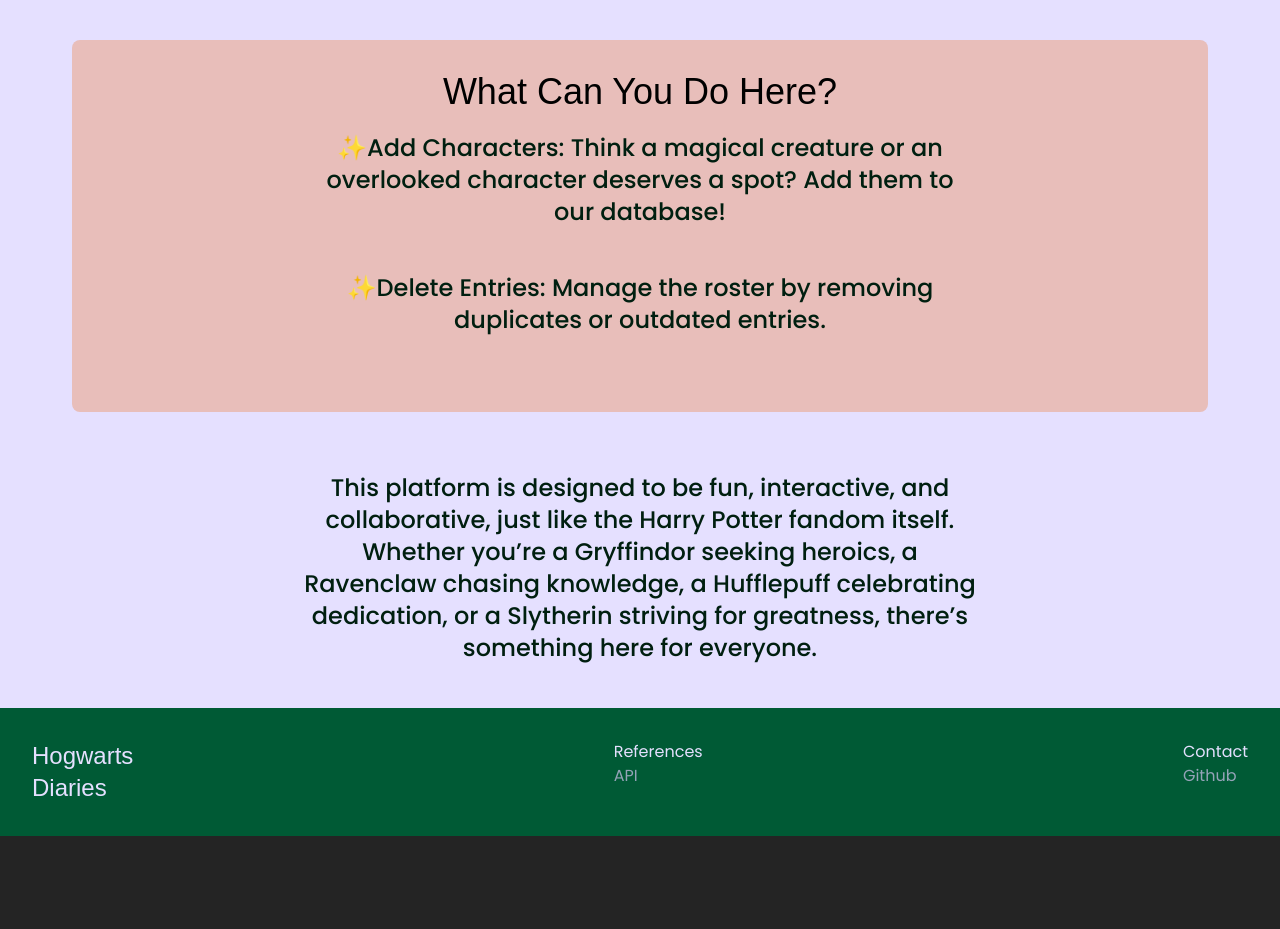
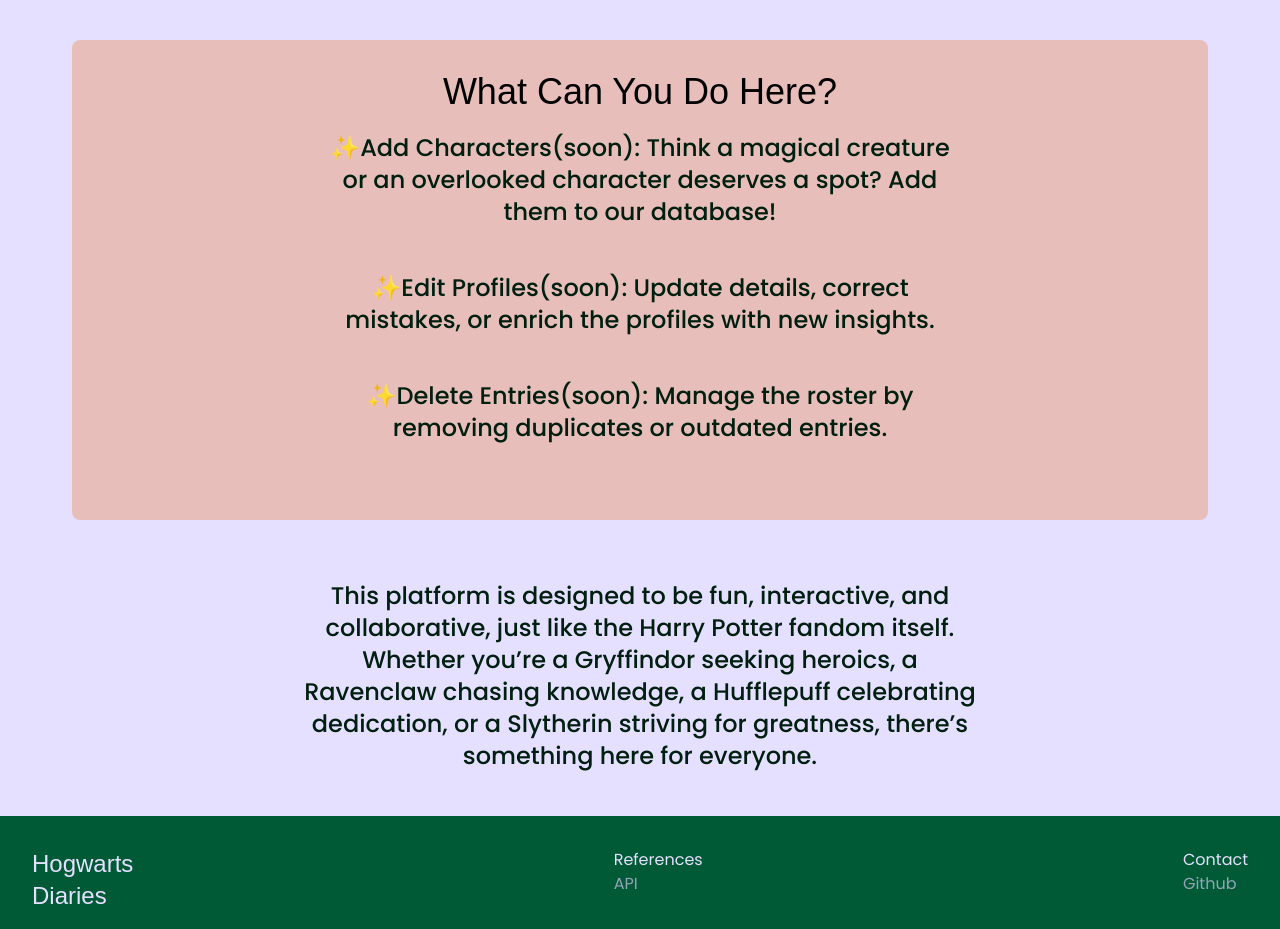
Before and after one commit to ngrwisnu/hogwarts-diaries, a React (Vite) app: page /about in a window 1280 px wide. Shown: the part 800-1729 px from the top of the page. Before the commit the page ends 1636 px from the top, so only its background shows below. Built offline with nearby package versions, Linux system fonts and the light colour scheme; a web font is replaced by a local one.

Commit message:
update ui

```diff
--- a/src/components/characters/CharacterCard.tsx
+++ b/src/components/characters/CharacterCard.tsx
@@ -13,9 +13,9 @@
         className="absolute inset-0 z-[9]"
       />
       <div className="relative h-1/2 rounded-t-lg">
-        <div className="absolute left-6 top-0 flex h-full w-1/3 -rotate-12 items-center justify-center bg-slate-200">
+        <div className="absolute left-6 top-0 flex h-full w-1/3 -rotate-12 items-center justify-center overflow-hidden bg-slate-200">
           {!image && <div>No Image</div>}
-          {image && <img src={image} alt={name} className="object-cover" />}
+          {image && <img src={image} alt={name} className="object-contain" />}
         </div>
         <svg
           className="absolute -top-[6px] left-[64px]"
--- a/src/components/characters/NewCharacterForm.tsx
+++ b/src/components/characters/NewCharacterForm.tsx
@@ -1,3 +1,5 @@
+"use client";
+
 import {
   Dialog,
   DialogContent,
@@ -18,6 +20,7 @@
   SelectValue,
 } from "../ui/select";
 import { useState } from "react";
+import { RequestCharacter } from "@/models/character";
 
 const NewCharacterForm = () => {
   const [open, setOpen] = useState(false);
@@ -28,15 +31,37 @@
   const [house, setHouse] = useState("");
 
   const handleSubmit = () => {
-    const data = {
+    const id = new Date().getTime().toString();
+
+    const data: RequestCharacter = {
+      id,
       name,
-      alternateNames,
+      alternate_names: alternateNames,
       gender,
       species,
       house,
+      dateOfBirth: "",
+      yearOfBirth: 0,
+      wizard: false,
+      ancestry: "",
+      eyeColour: "",
+      hairColour: "",
+      wand: {
+        wood: "",
+        core: "",
+        length: 0,
+      },
+      patronus: "",
+      hogwartsStudent: false,
+      hogwartsStaff: false,
+      actor: "",
+      alternate_actors: [],
+      alive: true,
+      image: "",
     };
 
     console.log(data);
+
     setOpen(false);
   };
 
--- a/src/models/character.ts
+++ b/src/models/character.ts
@@ -1,4 +1,30 @@
 export interface Response {
+  id: string;
+  name: string;
+  alternate_names: string[];
+  species: string;
+  gender: string;
+  house: string;
+  dateOfBirth: string;
+  yearOfBirth: number;
+  wizard: boolean;
+  ancestry: string;
+  eyeColour: string;
+  hairColour: string;
+  wand: {
+    wood: string;
+    core: string;
+    length: number;
+  };
+  patronus: string;
+  hogwartsStudent: boolean;
+  hogwartsStaff: boolean;
+  actor: string;
+  alternate_actors: string[] | [];
+  alive: boolean;
+  image: string;
+}
+export interface RequestCharacter {
   id: string;
   name: string;
   alternate_names: string[];
--- a/src/pages/About.tsx
+++ b/src/pages/About.tsx
@@ -36,14 +36,20 @@
             </h2>
             <AboutDescription>
               <p className="max-w-[60%]">
-                ✨Add Characters: Think a magical creature or an overlooked
-                character deserves a spot? Add them to our database!
+                ✨Add Characters(soon): Think a magical creature or an
+                overlooked character deserves a spot? Add them to our database!
               </p>
             </AboutDescription>
             <AboutDescription>
               <p className="max-w-[60%]">
-                ✨Delete Entries: Manage the roster by removing duplicates or
-                outdated entries.
+                ✨Edit Profiles(soon): Update details, correct mistakes, or
+                enrich the profiles with new insights.
+              </p>
+            </AboutDescription>
+            <AboutDescription>
+              <p className="max-w-[60%]">
+                ✨Delete Entries(soon): Manage the roster by removing duplicates
+                or outdated entries.
               </p>
             </AboutDescription>
           </div>
--- a/src/pages/Characters.tsx
+++ b/src/pages/Characters.tsx
@@ -28,7 +28,7 @@
         )
       : null;
     setFilteredCharacters(filtered);
-  }, [search]);
+  }, [search, data.characters]);
 
   const handleSearch = (e: React.KeyboardEvent<HTMLInputElement>) => {
     if (e.key === "Enter" && searchRef.current) {
```
